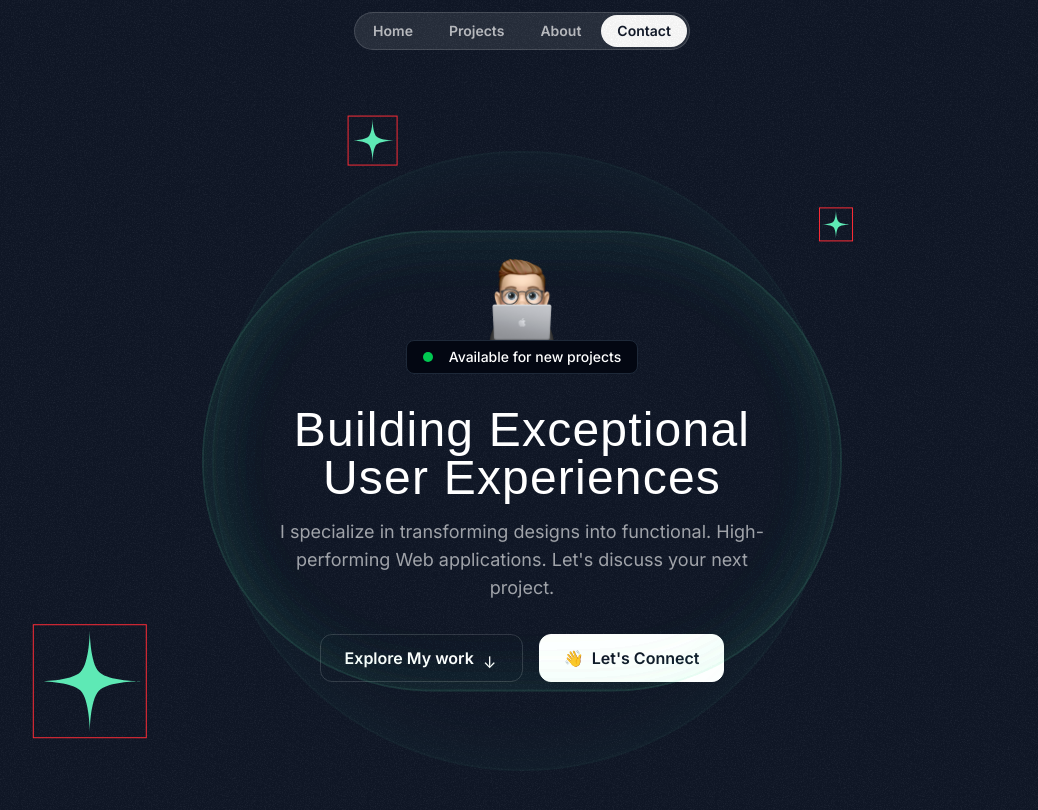
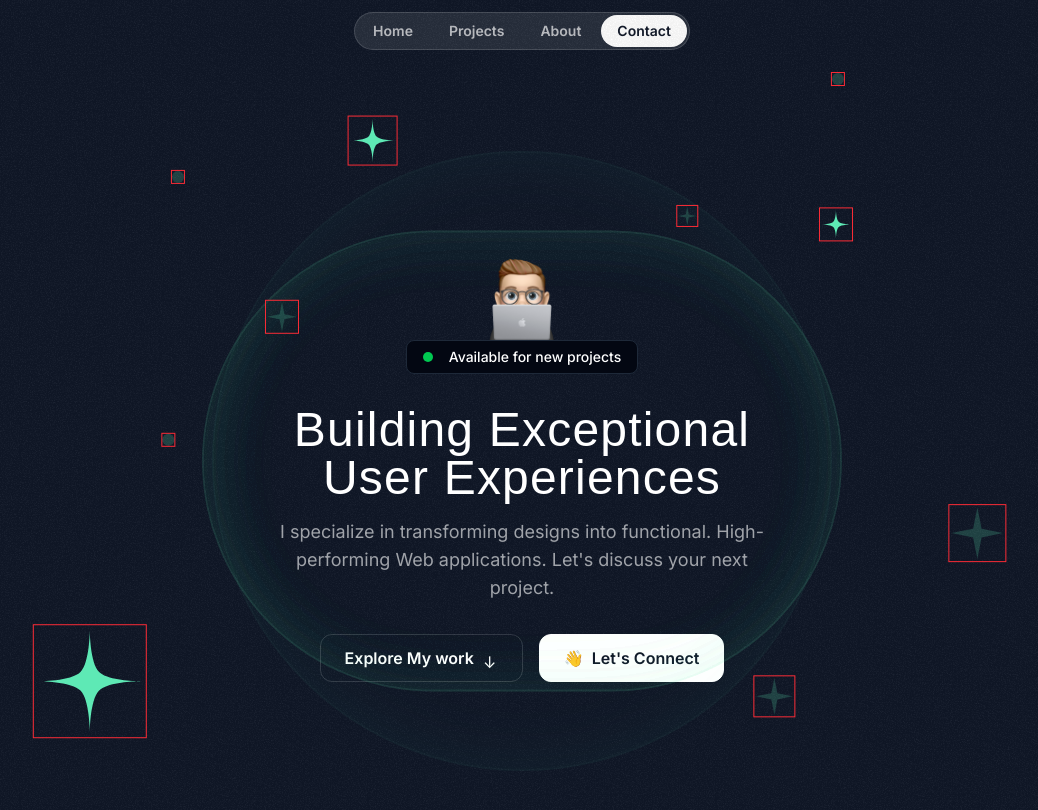
Before and after one commit to rahulrajput34/Portfolio-Website, a Next.js app: page / in a window 1280 px wide. Shown: the top 810 px of the page, without its empty margins (118-1156 px from the left). Built offline with nearby package versions, Linux system fonts and the light colour scheme; a web font is replaced by a local one.

Commit message:
add the all the start and circles on the hero section

```diff
--- a/sections/Hero.tsx
+++ b/sections/Hero.tsx
@@ -3,6 +3,7 @@ import Image from "next/image";
 import grainImage from "@/assets/images/grain.jpg";
 import StarIcon from "@/assets/icons/star.svg";
 import { HeroOrbit } from "@/components/HeroOrbit";
+import SparkleIcon from "@/assets/icons/sparkle.svg";
 
 export const HeroSection = () => {
   return (
@@ -25,6 +26,27 @@ export const HeroSection = () => {
       </HeroOrbit>
       <HeroOrbit size={590} rotation={98}>
         <StarIcon className="text-emerald-300 size-8" />
+      </HeroOrbit>
+      <HeroOrbit size={430} rotation={-14}>
+        <SparkleIcon className="text-emerald-300/20 size-8" />
+      </HeroOrbit>
+      <HeroOrbit size={440} rotation={79}>
+        <SparkleIcon className="text-emerald-300/20 size-5" />
+      </HeroOrbit>
+      <HeroOrbit size={530} rotation={178}>
+        <SparkleIcon className="text-emerald-300/20 size-10" />
+      </HeroOrbit>
+      <HeroOrbit size={710} rotation={144}>
+        <SparkleIcon className="text-emerald-300/20 size-14" />
+      </HeroOrbit>
+      <HeroOrbit size={720} rotation={85}>
+        <div className="size-3 rounded-full bg-emerald-300/20"></div>
+      </HeroOrbit>
+      <HeroOrbit size={520} rotation={-41}>
+        <div className="size-3 rounded-full bg-emerald-300/20"></div>
+      </HeroOrbit>
+      <HeroOrbit size={650} rotation={-5}>
+        <div className="size-3 rounded-full bg-emerald-300/20"></div>
       </HeroOrbit>
       <div className="container">
         <div className="flex flex-col items-center">
```
